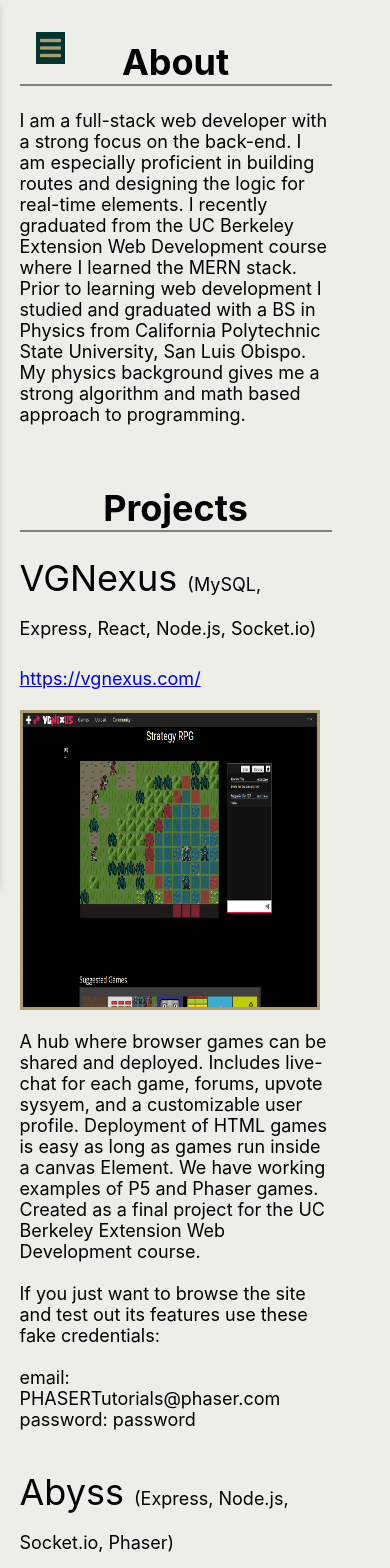
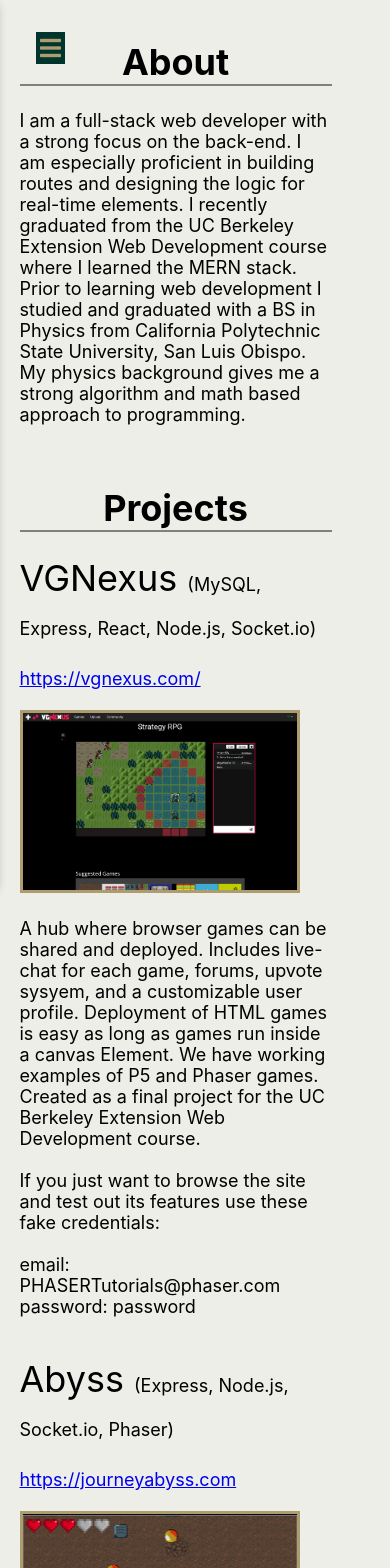
Before and after one commit to vnguye51/portfolio, a React (Create React App) app: page / in a window 390 px wide. Shown: the top 1568 px of the page. Built offline with nearby package versions, Linux system fonts and the light colour scheme.

Commit message:
add styling

```diff
--- a/src/App.css
+++ b/src/App.css
@@ -49,17 +49,14 @@
   font-size: 18px;
 }
 
-.projectImgBox{
-  height: 400px;
 
-}
 
 .projectImg{
   box-sizing: border-box;
-  height: 100%;
-  width: 100%;
+  max-width: 60%;
+  min-width: 280px;
   border: 3px solid #AD9C70;
-
+  /* min-width: 50%; */
 }
 
 .navlink{
@@ -68,12 +65,9 @@
 
 @media (max-width: 600px){
   .projectImg{
-    height: 300px;
-    width: 300px;
+    width: 280px;
   }
-  .projectImgBox{
-    height: 300px;
-  }
+
   #main{
     padding: 40px 5%;
   }
```
